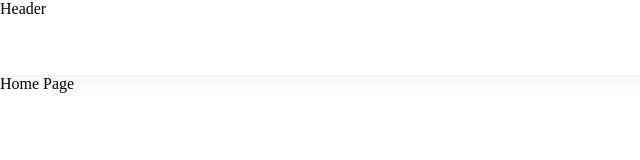
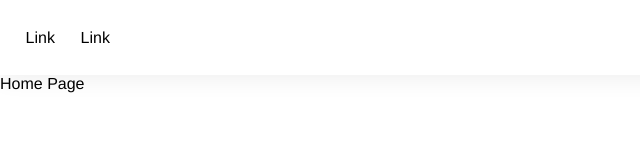
Before and after one commit to NinjaLabsUK/ninjalabs-website, a Next.js app: page / in a window 1280 px wide. Shown: the top 160 px of the page, without its empty margins (0-640 px from the left). Built offline with nearby package versions, Linux system fonts and the light colour scheme.

Commit message:
feat: Arimo font

```diff
--- a/components/GlobalStyles.js
+++ b/components/GlobalStyles.js
@@ -4,6 +4,7 @@ export default () => (
       body {
         padding: 0;
         margin: 0;
+        font-family: "Arimo", sans-serif;
       }
     `}
   </style>
--- a/components/Header.js
+++ /dev/null
@@ -1,14 +0,0 @@
-import { COLOURS, SHADOWS } from "../styles";
-
-export default () => (
-  <header>
-    <div>Header</div>
-    <style jsx>{`
-      header {
-        height: 75px;
-        background-color: ${COLOURS.white};
-        box-shadow: ${SHADOWS.light};
-      }
-    `}</style>
-  </header>
-);
--- a/components/Layout.js
+++ b/components/Layout.js
@@ -1,15 +1,19 @@
 import Head from "next/head";
-import Header from "./Header";
+import Navbar from "./Navbar";
 import GlobalStyles from "./GlobalStyles";
 
 export default ({ children }) => (
   <div>
-    <GlobalStyles />
     <Head>
       <title>Ninja Labs</title>
       <meta name="viewport" content="initial-scale=1.0, width=device-width" />
+      <link
+        href="https://fonts.googleapis.com/css?family=Arimo"
+        rel="stylesheet"
+      />
     </Head>
-    <Header />
+    <Navbar />
     {children}
+    <GlobalStyles />
   </div>
 );
--- /dev/null
+++ b/components/Navbar/NavLink.js
@@ -0,0 +1,8 @@
+import Link from "next/link";
+import { SPACING } from "../../styles";
+
+export default () => (
+  <Link>
+    <a style={{ padding: `0 ${SPACING.sm}` }}>Link</a>
+  </Link>
+);
--- /dev/null
+++ b/components/Navbar/NavLogo.js
@@ -0,0 +1 @@
+export default () => <img src="" />;
--- /dev/null
+++ b/components/Navbar/Navbar.js
@@ -0,0 +1,21 @@
+import NavLink from "./NavLink";
+import NavLogo from "./NavLogo";
+import { COLOURS, SHADOWS, SPACING } from "../../styles";
+
+export default () => (
+  <nav>
+    <NavLink />
+    <NavLink />
+    <NavLogo />
+    <style jsx>{`
+      nav {
+        height: 75px;
+        background-color: ${COLOURS.white};
+        box-shadow: ${SHADOWS.light};
+        display: flex;
+        align-items: center;
+        padding: 0 ${SPACING.sm};
+      }
+    `}</style>
+  </nav>
+);
--- /dev/null
+++ b/components/Navbar/index.js
@@ -0,0 +1,3 @@
+import Navbar from "./Navbar";
+
+export default Navbar;
--- a/styles/index.js
+++ b/styles/index.js
@@ -3,6 +3,12 @@ export const COLOURS = {
   black: "#000000"
 };
 
+export const SPACING = {
+  xs: "0.4rem",
+  sm: "0.8rem",
+  md: "1.6rem"
+};
+
 export const SHADOWS = {
   light: "0px 6px 20px rgba(0, 0, 0, 0.06)"
 };
```
